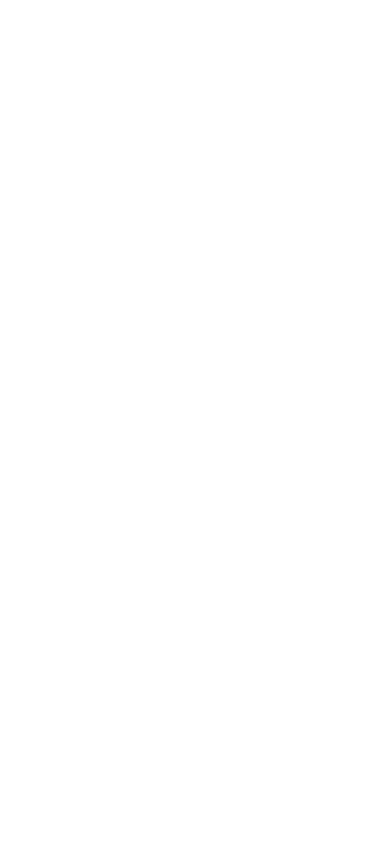
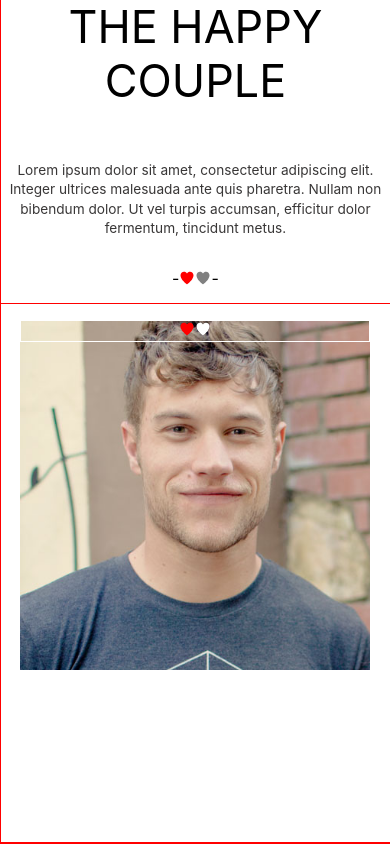
Before and after one commit to Abhishekr2122/code-nimbus-assignment, a React (Create React App) app: page / in a window 390 px wide. Shown: the part 884-1728 px from the top of the page. Before the commit the page ends 1688 px from the top, so only its background shows below. Built offline with nearby package versions, Linux system fonts and the light colour scheme.

Commit message:
Building elements for couple section.

```diff
--- a/src/App.css
+++ b/src/App.css
@@ -14,9 +14,18 @@
 }
 
 .couple-section {
+  height: 100vh;
   width: 100vw;
-  height: 100vh;
   display: flex;
   flex-direction: column;
-  background-color: white;
+  /* border: 1px solid green; */
 }
+@media (max-width: 600px) {
+  .couple-section {
+    width: 99.8vw;
+  }
+
+  .header-section {
+    width: 99.8vw;
+  }
+}
--- a/src/App.js
+++ b/src/App.js
@@ -2,6 +2,7 @@
 import "../src/components/NavBar";
 import NavBar from "../src/components/NavBar";
 import HomeContainer from "./components/HomeContainer";
+import CoupleElement from "./components/CoupleElement";
 function App() {
   return (
     <div className="App">
@@ -9,7 +10,9 @@
         <NavBar />
         <HomeContainer />
       </section>
-      <section className="couple-section"></section>
+      <section className="couple-section">
+        <CoupleElement />
+      </section>
     </div>
   );
 }
--- /dev/null
+++ b/src/components/CoupleElement.js
@@ -0,0 +1,39 @@
+import "./coupleelement.css";
+import { IoIosHeart } from "react-icons/io";
+
+export default function CoupleElement() {
+  return (
+    <div className="main-container">
+      <div className="heading">THE HAPPY COUPLE</div>
+      <p className="paragraph">
+        Lorem ipsum dolor sit amet, consectetur adipiscing elit. Integer
+        ultrices malesuada ante quis pharetra. Nullam non bibendum dolor. Ut vel
+        turpis accumsan, efficitur dolor fermentum, tincidunt metus.
+      </p>
+      <div className="couple-icon-container">
+        <span>-</span>
+        <div
+          style={{
+            display: "flex",
+            alignItems: "center",
+            justifyContent: "center",
+          }}
+        >
+          <IoIosHeart className="couple-icon-1" />
+          <IoIosHeart className="couple-icon-2" />
+        </div>
+        <span>-</span>
+      </div>
+      <div className="couple-content">
+        <div className="couple-image">
+          <div className="couple-image-content">
+            <div>
+              <IoIosHeart className="couple-icon-1" />
+              <IoIosHeart className="couple-icon-3" />
+            </div>
+          </div>
+        </div>
+      </div>
+    </div>
+  );
+}
--- /dev/null
+++ b/src/components/coupleelement.css
@@ -0,0 +1,74 @@
+.main-container {
+  display: flex;
+  flex-direction: column;
+  width: 99.9%;
+  height: auto;
+  align-items: center;
+  /* justify-content: center; */
+  border: 1px solid red;
+  /* display: none; */
+}
+
+.couple-icon-1 {
+  color: red;
+}
+
+.couple-icon-2 {
+  color: gray;
+}
+
+@media (max-width: 600px) {
+  .heading {
+    text-align: center;
+    width: 100%;
+    /* border: 1px solid blue; */
+    padding: 10vw 0vw;
+    font-size: 11.5vw;
+  }
+
+  .paragraph {
+    /* border: 1px solid blue; */
+    text-align: center;
+    font-size: 3.5vw;
+    color: rgba(37, 35, 35, 0.91);
+    line-height: 5vw;
+  }
+
+  .couple-icon-container {
+    display: flex;
+    align-items: center;
+    justify-content: center;
+    width: 100%;
+    padding: 4vw 0vw;
+  }
+
+  .couple-content {
+    width: 100%;
+    border: 1px solid red;
+    display: flex;
+    flex-direction: column;
+    align-items: center;
+    padding: 4vw 0vw;
+  }
+
+  .couple-image {
+    width: 90%;
+    height: 60vh;
+    background-image: url("/public/him2.jpg");
+    background-size: 100% 100%;
+    background-size: contain;
+    background-repeat: no-repeat;
+  }
+
+  .couple-image-content {
+    border: 1px solid white;
+    display: flex;
+    flex-direction: column;
+    align-items: center;
+    justify-content: flex-end;
+  }
+
+  .couple-icon-3 {
+    color: white;
+  }
+}
--- a/src/components/navbar.css
+++ b/src/components/navbar.css
@@ -57,7 +57,7 @@
 
 @media (max-width: 600px) {
   .nav {
-    height: 90px;
+    height: 100px;
   }
 
   .content-container {
@@ -75,6 +75,7 @@
     align-items: center;
     justify-content: space-between;
     padding: 0vw 6vw;
+    /* border: 1px solid blue; */
   }
 
   .options {
```
